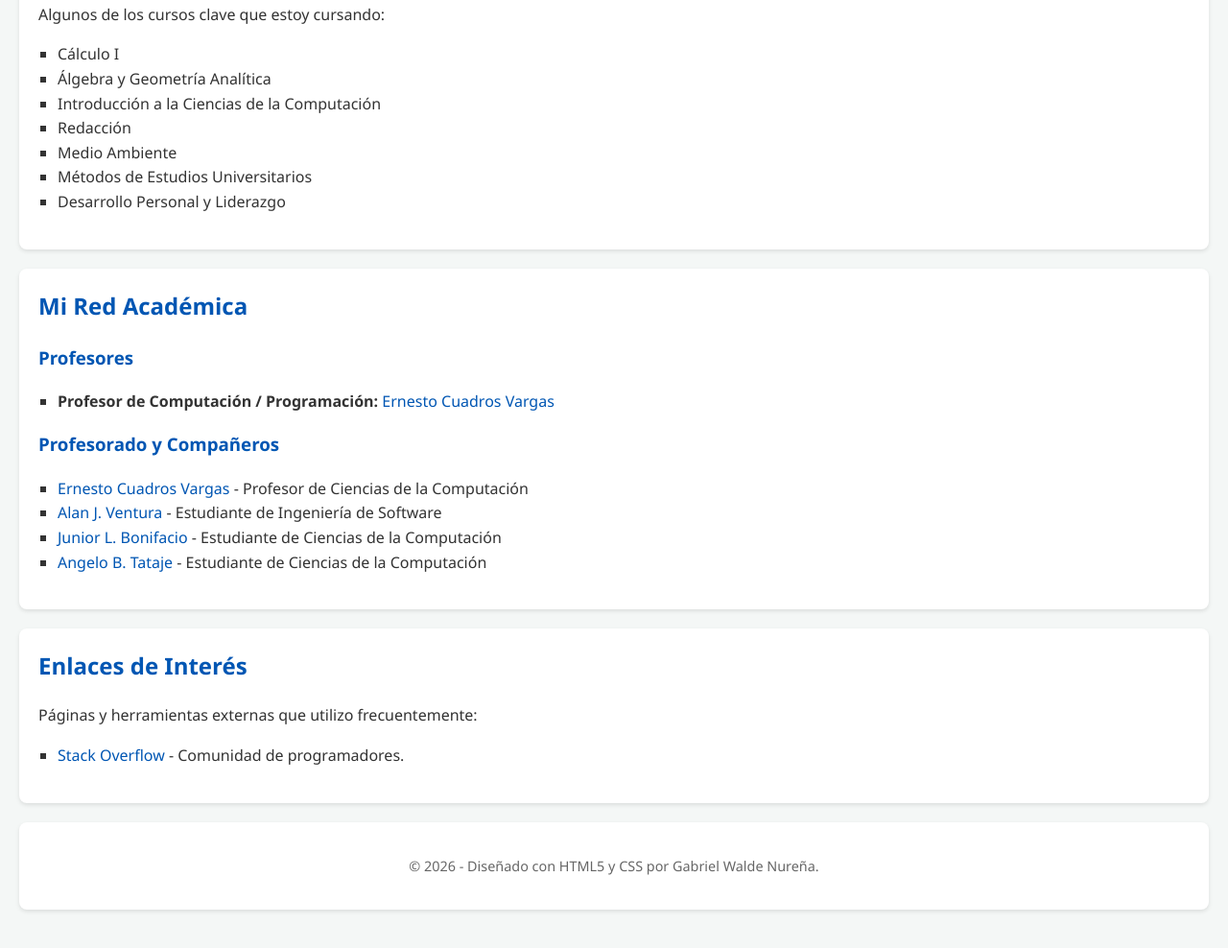
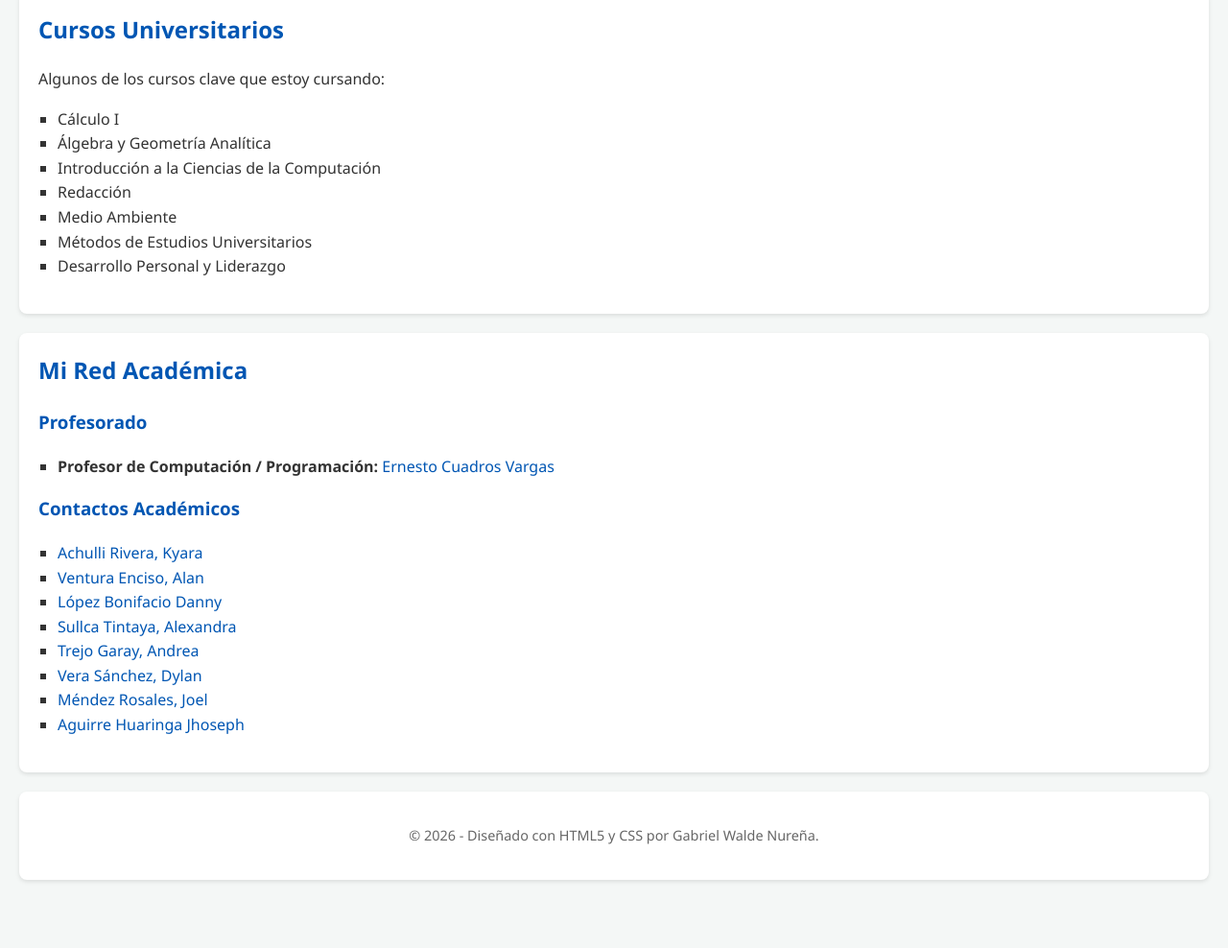
Before and after one commit to gab-wald/Mi-perfil-web, a plain HTML site: page index.html in a window 1280 px wide. Shown: the part 588-1576 px from the top of the page at 96% size. After the commit the page ends 1545 px from the top, so only its background shows below. Drawn offline with Linux system fonts and the light colour scheme.

Commit message:
Update index.html
Versión mejorada de mi pagina web

```diff
--- a/index.html
+++ b/index.html
@@ -59,6 +59,8 @@
     <section id="perfiles">
         <h2>Perfiles y Redes</h2>
         <ul class="network-list">
+            <li><strong>Instagram:</strong> <a href="https://www.instagram.com/gabriel_w.n?igsh=OXp3a2xtdzB0Nm16" target="_blank">gabriel_w.n</a></li>
+            <li><strong>X:</strong> <a href="https://x.com/GabrielWal37762" target="_blank">GabrielWal37762</a></li>
             <li><strong>LinkedIn:</strong> <a href="https://www.linkedin.com/in/gabriel-walde-a80374406" target="_blank">linkedin.com/in/gabriel-walde-a80374406</a></li>
             <li><strong>GitHub / Portafolio:</strong> <a href="https://github.com/gab-wald" target="_blank">github.com/gab-wald</a></li>
         </ul>
@@ -80,27 +82,23 @@
 
     <section id="contactos">
         <h2>Mi Red Académica</h2>
-        <h3>Profesores</h3>
+        <h3>Profesorado</h3>
         <ul>
             <li>
                 <strong>Profesor de Computación / Programación:</strong>
                 <a href="http://socios.spc.org.pe/ecuadros/" target="_blank">Ernesto Cuadros Vargas</a>
             </li>
         </ul>
-        <h3>Profesorado y Compañeros</h3>
+        <h3>Contactos Académicos</h3>
         <ul>
-            <li><a href="https://www.linkedin.com/in/ecuadrosv/" target="_blank">Ernesto Cuadros Vargas</a> - Profesor de Ciencias de la Computación</li>
-            <li><a href="https://www.linkedin.com/in/alan-ventura-24x/" target="_blank">Alan J. Ventura</a> - Estudiante de Ingeniería de Software</li>
-            <li><a href="https://www.linkedin.com/in/danny-junior-lopez-bonifacio-a030323aa/" target="_blank">Junior L. Bonifacio</a> - Estudiante de Ciencias de la Computación</li>
-            <li><a href="https://www.linkedin.com/in/angelo-fernando-buhytron-tataje-3361b9406/" target="_blank">Angelo B. Tataje</a> - Estudiante de Ciencias de la Computación</li>
-        </ul>
-    </section>
-
-    <section id="enlaces-externos">
-        <h2>Enlaces de Interés</h2>
-        <p>Páginas y herramientas externas que utilizo frecuentemente:</p>
-        <ul>
-            <li><a href="https://stackoverflow.com" target="_blank">Stack Overflow</a> - Comunidad de programadores.</li>
+            <li><a href="https://01-achulli.github.io/" target="_blank">Achulli Rivera, Kyara</a>
+            <li><a href="https://onemore24.github.io/" target="_blank">Ventura Enciso, Alan</a>
+            <li><a href="https://dannylopezb.github.io/-mi-pagina-web/" target="_blank">López Bonifacio Danny</a>
+            <li><a href="http://aleesullc.github.io/" target="_blank">Sullca Tintaya, Alexandra</a>
+            <li><a href="https://andreaetg.github.io/" target="_blank">Trejo Garay, Andrea</a>
+            <li><a href="https://dvera-ai0.github.io/" target="_blank">Vera Sánchez, Dylan</a>
+            <li><a href="https://emmanuelmendez-cpu.github.io/" target="_blank">Méndez Rosales, Joel</a>
+            <li><a href="https://xavi-max777.github.io/" target="_blank">Aguirre Huaringa Jhoseph</a>
         </ul>
     </section>
 
```
